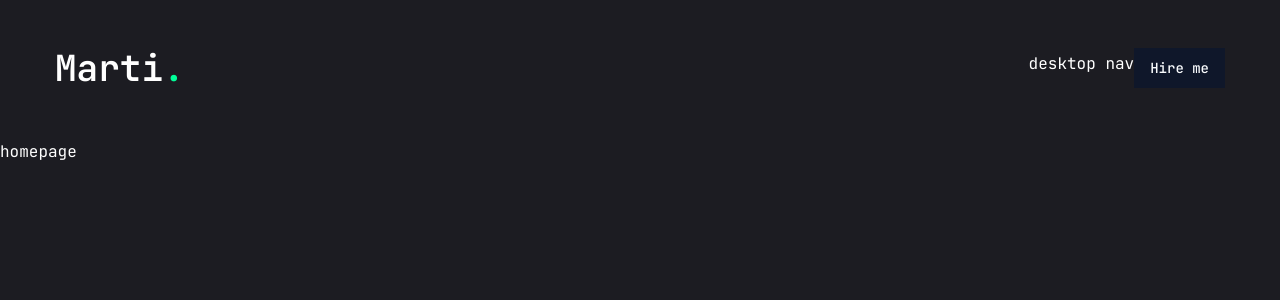
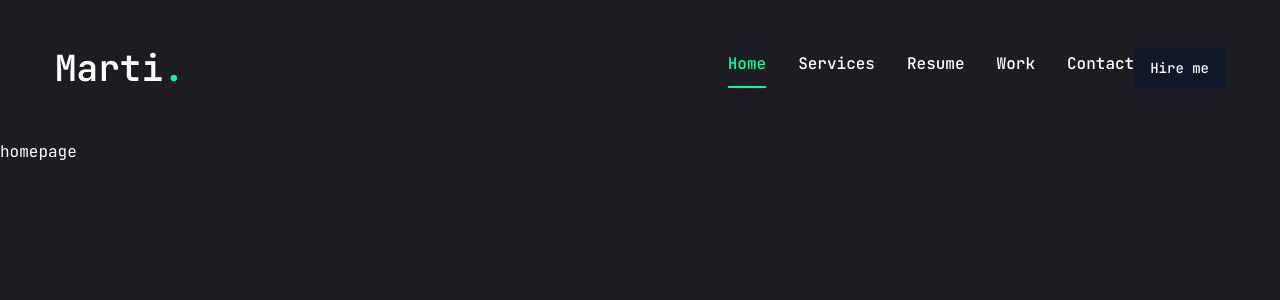
Before and after one commit to zotel1/portafolio-marti, a Next.js app: page / in a window 1280 px wide. Shown: the top 300 px of the page. Built offline with nearby package versions, Linux system fonts and the light colour scheme.

Commit message:
update class nav

```diff
--- a/components/Nav.jsx
+++ b/components/Nav.jsx
@@ -9,21 +9,37 @@
         path: "/",
     },
     {
-        name: "home",
-        path: "/",
+        name: "services",
+        path: "/services",
     },
     {
-        name: "home",
-        path: "/",
+        name: "resume",
+        path: "/resume",
     },
     {
-        name: "home",
-        path: "/",
+        name: "work",
+        path: "/work",
+    },
+    {
+        name: "contact",
+        path: "/contact",
     },
 ]
 
 const Nav = () => {
-    return <nav>desktop nav</nav>
+    const pathname = usePathname();
+    console.log(pathname);
+
+
+    return <nav className="flex gap-8">
+        {links.map((link, index) => {
+            return <Link href={link.path} key={index} className={`${link.path === pathname &&
+                "text-accent border-b-2 border-accent"
+            } capitalize font-medium hover:text-accent transition-all`}>
+                {link.name}
+            </Link>
+        })}
+    </nav>
 };
 
 export default Nav;
```
